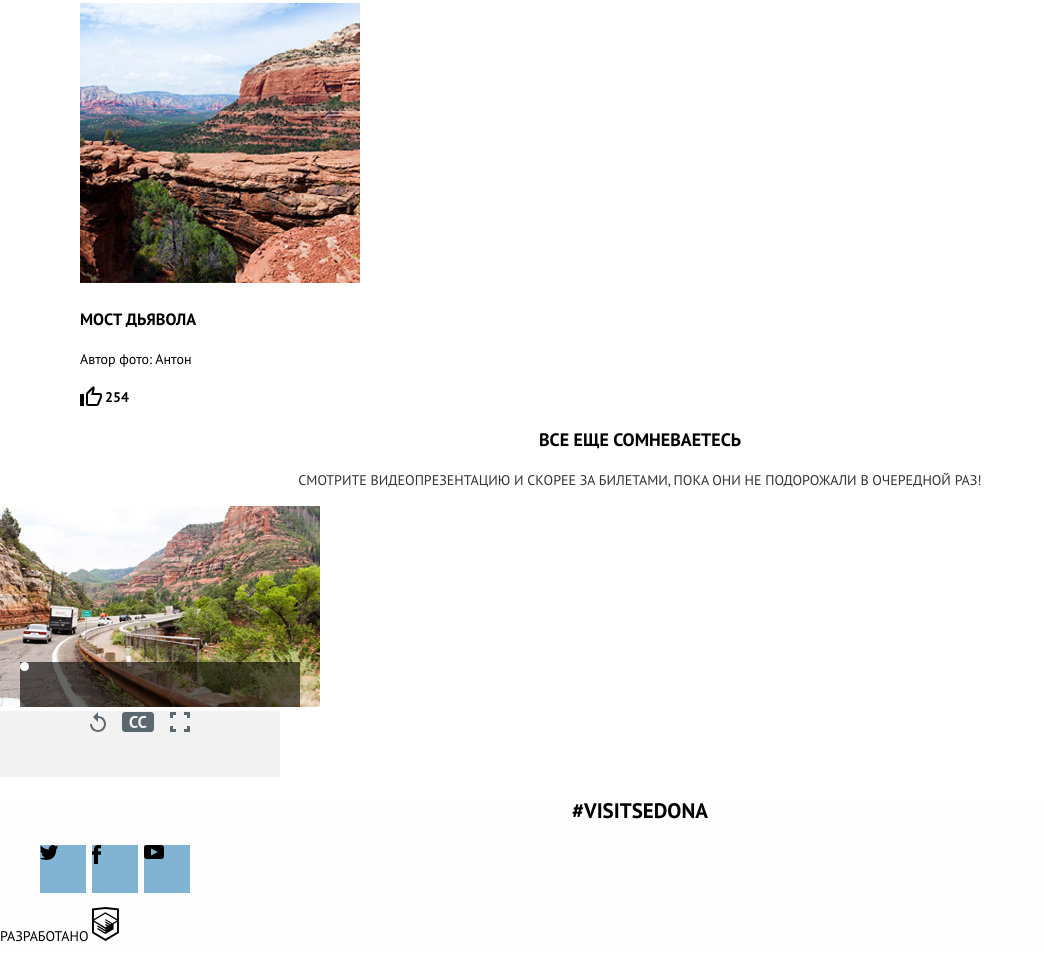
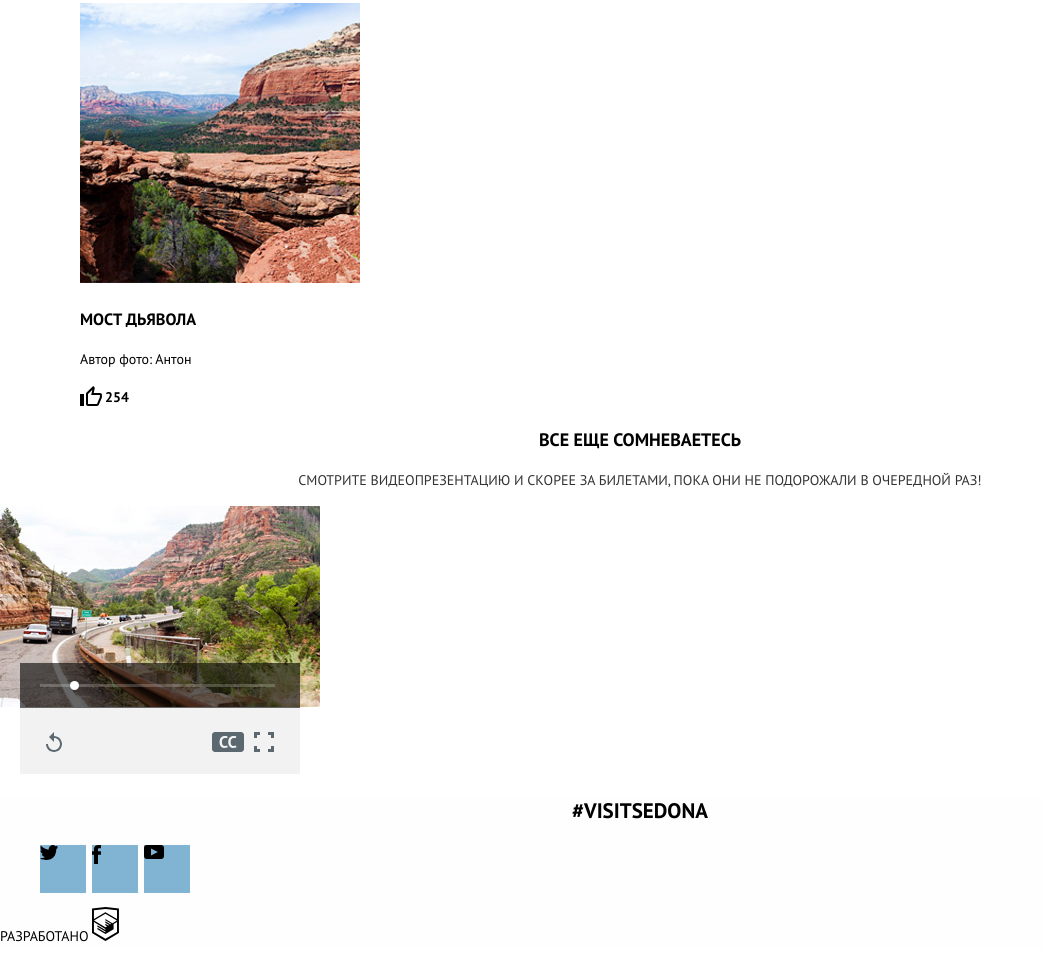
Before and after one commit to sergeydushechkin/945895-sedona-18, a website: page source/photo.html in a window 1280 px wide. Shown: the part 1862-2825 px from the top of the page, without its empty margins (0-1044 px from the left). Drawn offline with nearby package versions, Linux system fonts and the light colour scheme; files that its build step writes are made by us from their sources; files whose address does not match are found by name.

Commit message:
Закончил верстку плеера

```diff
--- a/source/photo.html
+++ b/source/photo.html
@@ -100,6 +100,9 @@
           <img class="video__picture" src="./img/video-mobile@1x.jpg" alt="Видеопрезентация" width="320" height="201">
           <div class="video__playback">
             <span class="visually-hidden">Полоса проигрывания</span>
+            <div class="video__line">
+              <button class="video__position" type="button">Текущая позиция</button>
+            </div>
           </div>
           <div class="video__controls">
             <button class="video__control video__control--repeat" type="button">
--- a/source/sass/blocks/video.scss
+++ b/source/sass/blocks/video.scss
@@ -14,41 +14,53 @@
 }
 
 .video__playback {
-  bottom: 70px;
+  bottom: 69px;
   left: 20px;
 
   position: absolute;
   width: 280px;
   height: 45px;
   background-color: rgba(0, 0, 0, 0.6);
+}
 
-  &::before {
-    content: "";
-    position: absolute;
-    top: 10px;
-    width: 235;
-    height: 3px;
-    background-color: white;
-  }
+.video__line {
+  position: absolute;
+  top: calc(50% - 1px);
+  left: 20px;
+  width: 235px;
+  height: 3px;
+  background-color: rgba(255, 255, 255, 0.2);
+}
 
-  &::after {
-    content: "";
-    position: absolute;
-    width: 9px;
-    height: 9px;
-    border-radius: 50%;
-    background-color: white;
-  }
+.video__position {
+  position: absolute;
+  top: calc(50% - 5px);
+  left: 30px;
+  width: 9px;
+  height: 9px;
+  padding: 0;
+  font-size: 0;
+  border: none;
+  border-radius: 50%;
+  background-color: #ffffff;
 }
 
 .video__controls {
+  position: relative;
+
+  left: 20px;
+  top: -3px;
   width: 280px;
   height: 66px;
+  margin: 0;
+
   text-align: center;
   background-color: #f2f2f2;
 }
 
 .video__control {
+  position: absolute;
+  top: calc(50% - 10px);
   border: none;
   background-color: transparent;
 
@@ -60,6 +72,18 @@
   &:active .video__icon {
     opacity: 0.3;
   }
+
+  &--repeat {
+    left: 20px;
+  }
+
+  &--subtitles {
+    right: 50px;
+  }
+
+  &--fullscreen {
+    right: 20px;
+  }
 }
 
 .video__icon {
```
